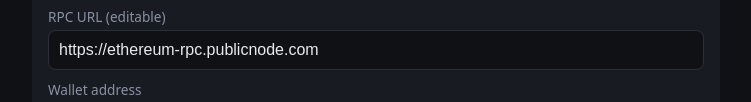
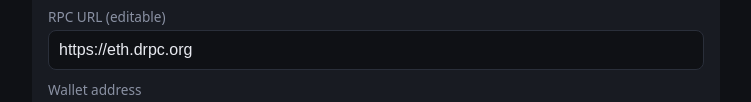
Before and after one commit to shelbygrayman/evm-wallet-lens, a plain HTML site: page index.html in a window 1280 px wide. Shown: the part 220-322 px from the top of the page, without its empty margins (264-1015 px from the left). Drawn offline with Linux system fonts and the light colour scheme.

Commit message:
Update index.html
Fix Ethereum RPC (CORS blocked) — switch to eth.drpc.org

```diff
--- a/index.html
+++ b/index.html
@@ -44,7 +44,7 @@
 <script>
 // Public RPC endpoints. Users can replace the URL for any EVM chain.
 const CHAINS = [
-  { name: "Ethereum", rpc: "https://ethereum-rpc.publicnode.com", symbol: "ETH" },
+  { name: "Ethereum", rpc: "https://eth.drpc.org", symbol: "ETH" },
   { name: "Base",     rpc: "https://mainnet.base.org",            symbol: "ETH" },
   { name: "Arbitrum", rpc: "https://arb1.arbitrum.io/rpc",        symbol: "ETH" },
   { name: "Custom",   rpc: "",                                     symbol: "native" }
```
